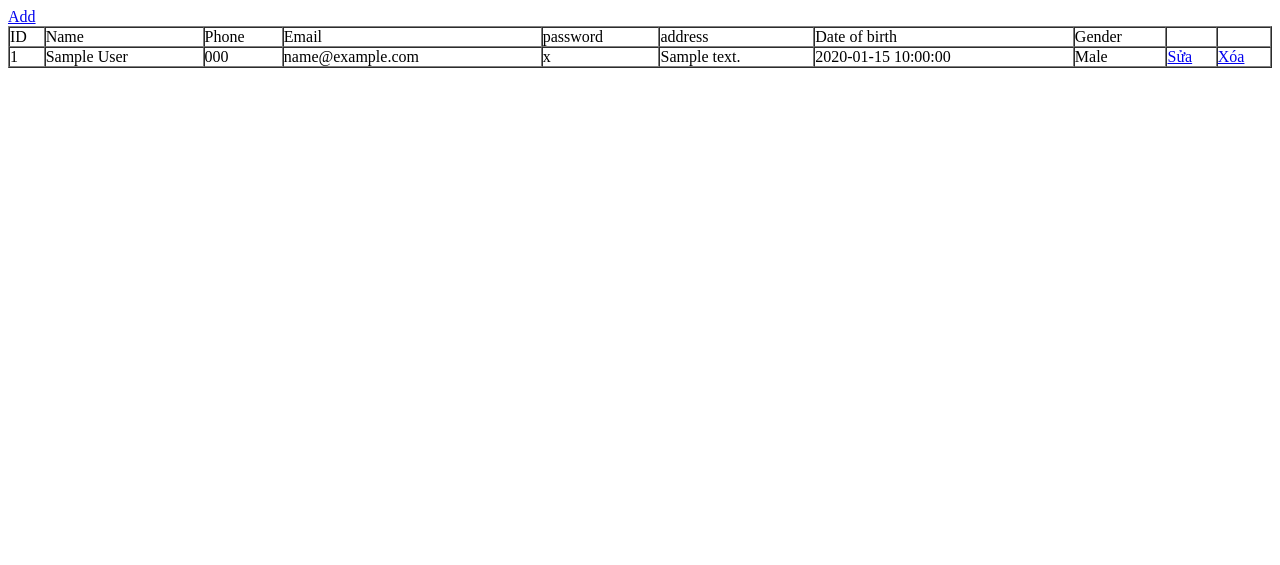
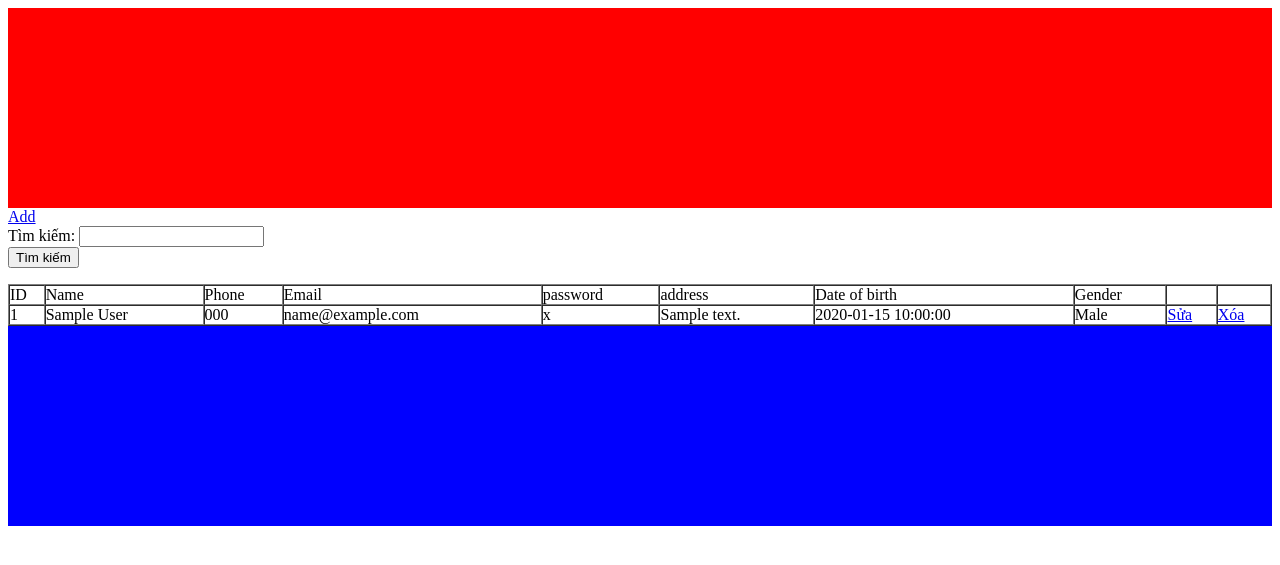
Before and after one commit to antlerjely96/BTEC-D01K12-PHP, a PHP site: page /danh_sach.php in a window 1280 px wide. Shown: the top 565 px of the page. Run offline with PHP 8.4, Linux system fonts and the light colour scheme; tables that the repository leaves empty or names only in its code hold one stand-in row (values such as "Sample post").

Commit message:
add include vs search

```diff
--- a/danh_sach.php
+++ b/danh_sach.php
@@ -1,4 +1,17 @@
+<?php include_once "header.php";?>
+<?php
+    if(isset($_GET['search'])){
+        $search = $_GET['search'];
+    }
+    else {
+        $search = "";
+    }
+?>
 <a href="them.php">Add</a>
+<form method="get" action="">
+    Tìm kiếm: <input type="text" name="search" value="<?php echo $search;?>"><br>
+    <button>Tìm kiếm</button>
+</form>
 <table border="1px" cellspacing="0" cellpadding="0" width="100%">
     <tr>
         <td>ID</td>
@@ -13,12 +26,13 @@
         <td></td>
     </tr>
     <?php
+
         //Mở kết nối đến db
         $connect = mysqli_connect("localhost","root","","d01k12");
         //Cho phép hiển thị tiếng Việt
         mysqli_set_charset($connect,"utf8");
         //Lấy dữ liệu từ DB
-        $sql = "SELECT * FROM user";
+        $sql = "SELECT * FROM user WHERE name LIKE '%$search%'";
         $user = mysqli_query($connect,$sql);
         foreach ($user as $each){
 
@@ -58,3 +72,5 @@
         ?>
 
 </table>
+
+<?php include_once "footer.php";?>
--- /dev/null
+++ b/footer.php
@@ -0,0 +1 @@
+<div style="width: 100%; height: 200px; background: blue"></div>
--- /dev/null
+++ b/header.php
@@ -0,0 +1 @@
+<div style="width: 100%; height: 200px; background: red"></div>
--- a/them.php
+++ b/them.php
@@ -1,3 +1,4 @@
+<?php include_once "header.php";?>
 <form action="them-xu-ly.php" method="post">
     Name: <input type="text" name="name"><br>
     Phone: <input type="text" name="phone"><br>
@@ -8,3 +9,4 @@
     Gender: <input type="radio" name="gender" value="0" checked> Male <input type="radio" name="gender" value="1"> Female <br>
     <button>Add</button>
 </form>
+<?php include_once "footer.php";?>
```
